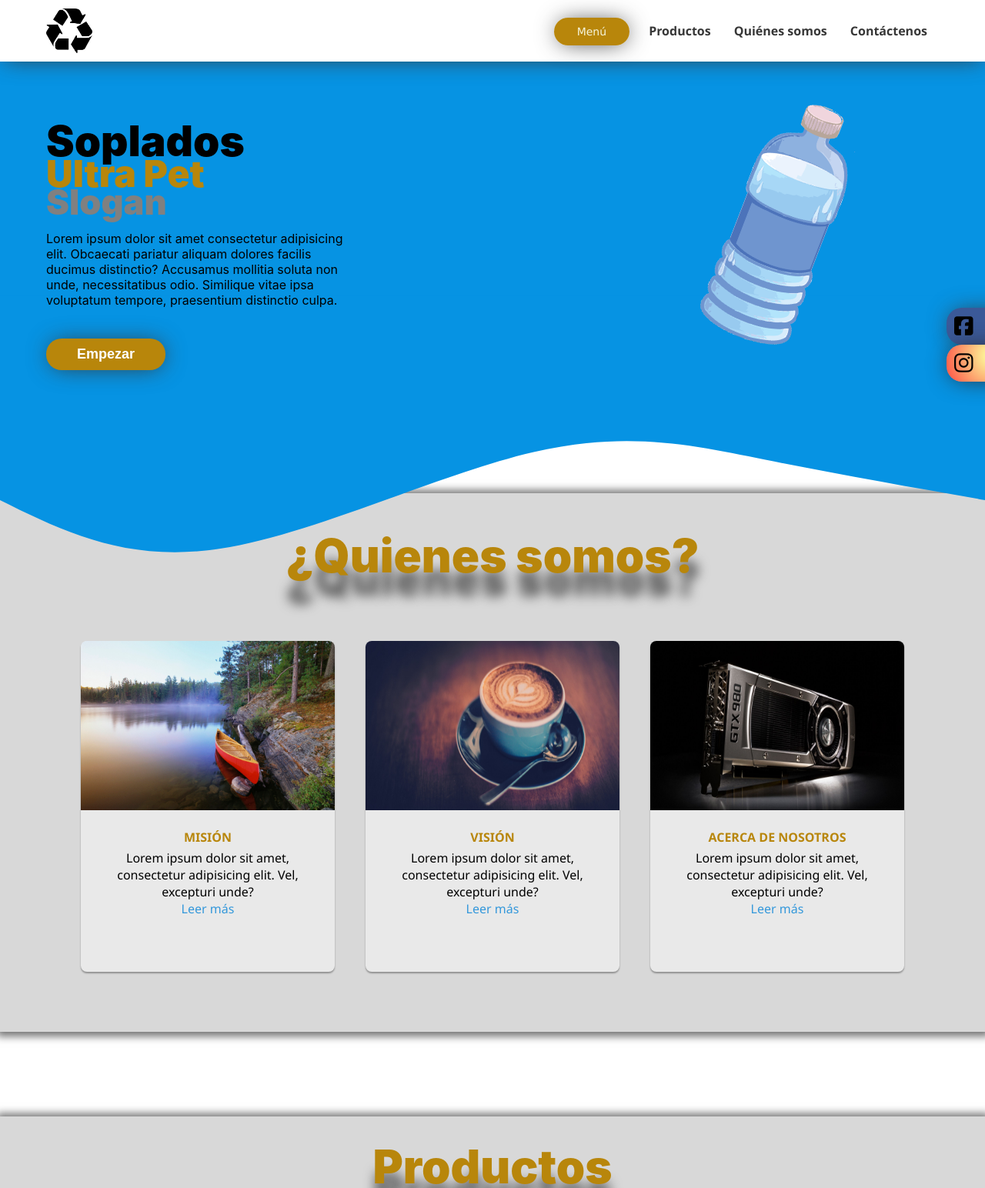
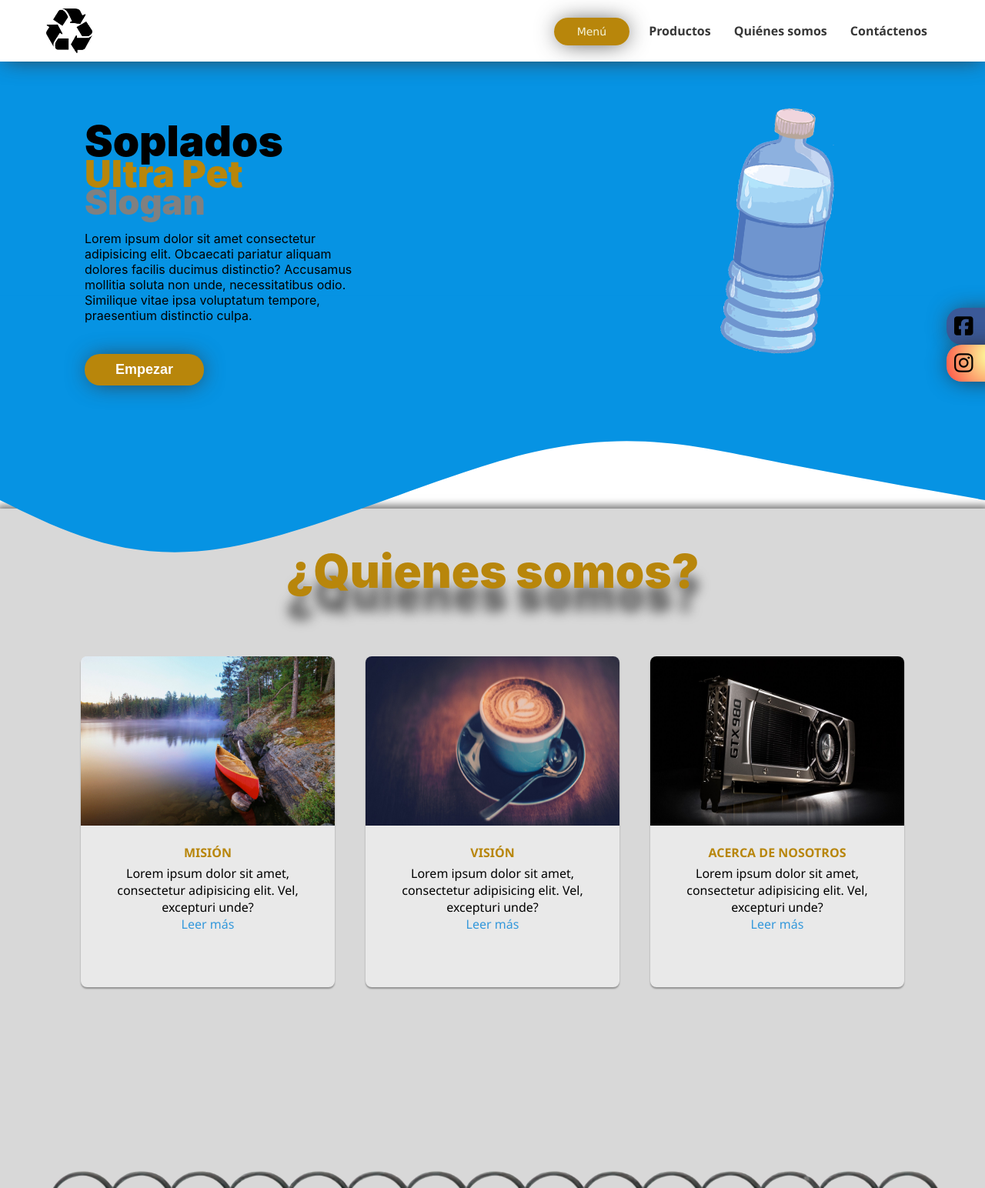
Before and after one commit to andymudz/sopladosultrapet, a PHP site: page /sopladosultrapet/ in a window 1280 px wide. Shown: the top 1544 px of the page at 77% size. Run offline with PHP 8.4, Linux system fonts and the light colour scheme; some libraries are stand-ins or nearby versions.

Commit message:
argollasv2

```diff
--- a/css/style.css
+++ b/css/style.css
@@ -138,6 +138,7 @@
   z-index: 2;
 }
 .cover h1 {
+  margin-left: 50px;
   max-width: 400px;
   font-size: 55px;
   font-weight: 900;
@@ -145,6 +146,7 @@
 }
 
 .cover h2 {
+  margin-left: 50px;
   font-size: 48px;
   font-weight: 900;
   color: darkgoldenrod;
@@ -152,6 +154,7 @@
 }
 
 .cover h3 {
+  margin-left: 50px;
   font-size: 45px;
   font-weight: 900;
   color: gray;
@@ -159,6 +162,7 @@
 }
 
 .cover p {
+  margin-left: 50px;
   margin-top: 10px;
   color: black;
 }
@@ -166,6 +170,7 @@
 .cover input[type="button"] {
   padding: 10px 40px;
   margin-top: 40px;
+  margin-left: 50px;
   font-size: 18px;
   font-weight: 600;
   border: none;
@@ -188,10 +193,10 @@
 .container-vector img {
   position: absolute;
   bottom: 10px;
-  top: -70px;
+  top: -60px;
   right: 0;
   width: 400px;
-  animation: move-vector 7s linear infinite;
+  animation: move-vector 9s linear infinite;
 }
 
 @keyframes move-vector {
@@ -230,7 +235,7 @@
 .container-quienessomos {
   margin-top: 80px;
   width: 100%;
-  height: 700px;
+  height: 900px;
   background: rgba(209, 209, 209, 0.842);
   box-shadow: 1px 1px 10px 5px rgb(116, 116, 116);
 }
@@ -615,9 +620,9 @@
 
 .productos {
   position: relative;
-  top: 110px;
+  top: 10px;
   width: 100%;
-  height: 1300px;
+  height: 1400px;
   display: flex;
   flex-wrap: wrap;
   justify-content: center;
@@ -628,7 +633,7 @@
 
 .container-productoscard {
   position: relative;
-  top: -5px;
+  top: 100px;
   width: 100%;
   max-width: 1200px;
   height: 1100px;
@@ -640,7 +645,7 @@
 }
 
 .card {
-  top: 200px;
+  top: 100px;
   width: 330px;
   height: 430px;
   border-radius: 8px;
@@ -663,7 +668,7 @@
   display: flex;
   justify-content: center;
   align-items: flex-end;
-  top: -30px;
+  top: 60px;
 }
 
 /* Estilo A */
@@ -698,3 +703,23 @@
 }
 
 /* fin productos */
+
+/* argollas */
+
+.argollas {
+  top: 1305px;
+  width: 100%;
+  height: auto;
+  position: absolute;
+  z-index: 2;
+}
+
+.argollas .img-argollas {
+  width: 100%;
+  position: relative;
+  top: 205px;
+  background-size: cover;
+  left: -10px;
+}
+
+/* fin argollas */
--- a/index.php
+++ b/index.php
@@ -74,6 +74,12 @@
  </div>
 
 
+ <!-- img argollas -->
+
+ <div class="argollas">
+   <img class="img-argollas" src="http://localhost/sopladosultrapet/img/arggollas.png" alt="">
+ </div>
+
  <!-- seccion de productos -->
 
  <section class="productos">
```
Also changed, not shown: img/arggollas.png (added), img/argo.png (added), img/argollalibro.png (added), img/argollalibro1.png (added), img/argollas.jpg (added).
